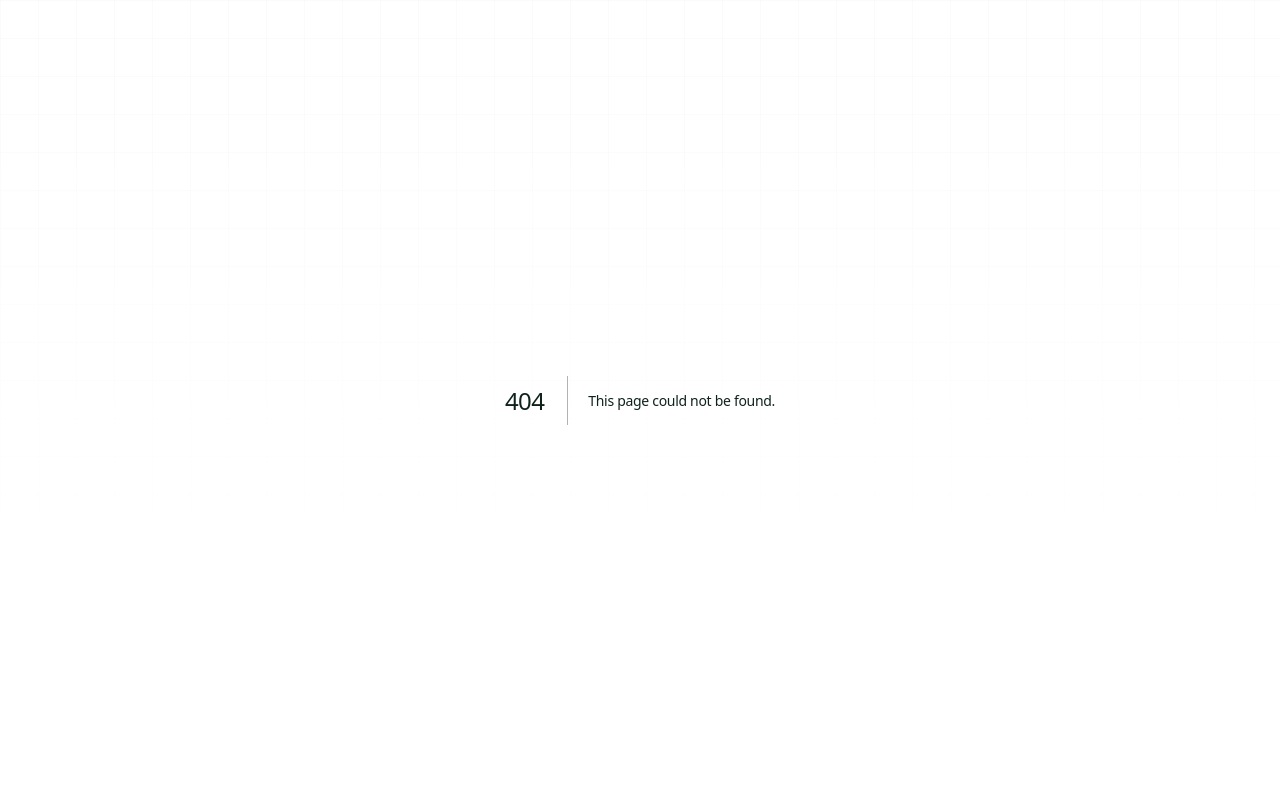
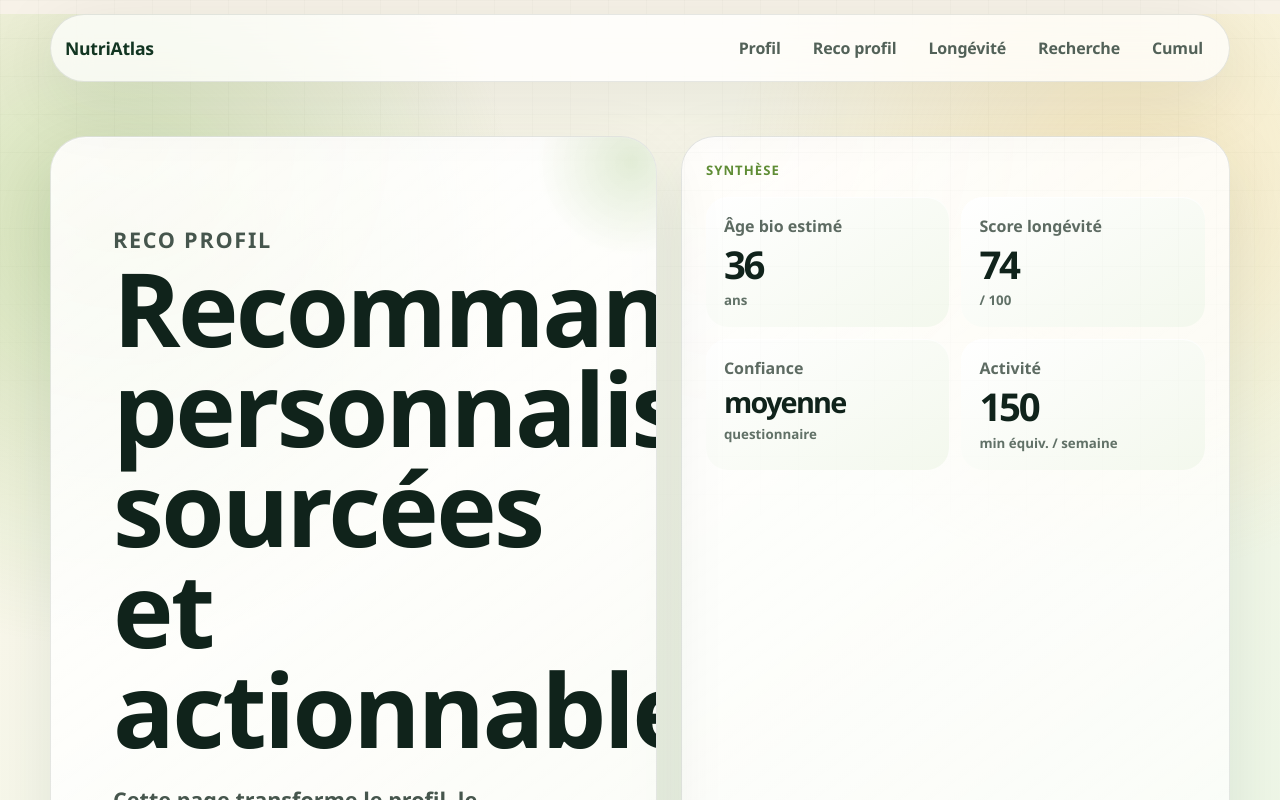
Before and after one commit to pharmaexport/NutriAtlas, a Next.js app: page /reco in a window 1280 px wide. Before the commit this address had no page. Shown: the top 800 px of the page. Built offline with nearby package versions, Linux system fonts and the light colour scheme.

Commit message:
Add personalized recommendations tab

```diff
--- /dev/null
+++ b/app/reco/page.tsx
@@ -0,0 +1,157 @@
+"use client";
+
+import { useEffect, useMemo, useState } from "react";
+import { defaultProfile, loadStoredProfile, summarizeProfile, type UserProfile } from "../../lib/nutrition-profile";
+import { calculateLongevityAge, defaultLongevityQuestionnaire, loadLongevityQuestionnaire, type LongevityQuestionnaire } from "../../lib/longevity";
+
+function activityEquivalent(q: LongevityQuestionnaire) {
+  return (q.moderateMinutes || 0) + (q.vigorousMinutes || 0) * 2;
+}
+
+function buildRecommendations(profile: UserProfile, q: LongevityQuestionnaire) {
+  const summary = summarizeProfile(profile);
+  const equivalent = activityEquivalent(q);
+  const recommendations: Array<{ title: string; body: string; source: string }> = [];
+
+  if (equivalent < 150) {
+    recommendations.push({
+      title: "Augmenter le socle cardio",
+      body: "Vise progressivement 150 minutes d’activité modérée par semaine, ou 75 minutes intenses. Les minutes intenses comptent double dans ce suivi.",
+      source: "OMS / NHS"
+    });
+  } else {
+    recommendations.push({
+      title: "Cardio : socle atteint",
+      body: `Tu déclares environ ${equivalent} minutes équivalentes modérées par semaine. Le prochain levier est la régularité et la réduction du temps assis.`,
+      source: "OMS / NHS"
+    });
+  }
+
+  if ((q.strengthSessions || 0) < 2) {
+    recommendations.push({
+      title: "Ajouter du renforcement musculaire",
+      body: "Ajoute 2 séances de renforcement par semaine : jambes, dos, poussée, tirage et gainage. C’est important pour la masse musculaire, le métabolisme et le vieillissement fonctionnel.",
+      source: "ANSES / NHS"
+    });
+  }
+
+  if ((q.mobilitySessions || 0) < 2) {
+    recommendations.push({
+      title: "Mobilité et assouplissement",
+      body: "Ajoute 2 à 3 moments de mobilité, équilibre ou assouplissement par semaine : yoga, pilates, étirements actifs ou travail d’amplitude.",
+      source: "ANSES"
+    });
+  }
+
+  if ((q.sittingHours || 0) > 8) {
+    recommendations.push({
+      title: "Réduire la sédentarité",
+      body: "Au-dessus de 8 heures assis par jour, ajoute des pauses actives : 2 à 5 minutes de marche ou mobilité toutes les 60 à 90 minutes.",
+      source: "ANSES / OMS"
+    });
+  }
+
+  if ((q.fruitVegServingsPerDay || 0) < 5) {
+    recommendations.push({
+      title: "Fruits et légumes",
+      body: "Augmente progressivement vers 5 portions par jour, en priorité légumes, fruits entiers, légumineuses et aliments peu transformés.",
+      source: "OMS"
+    });
+  }
+
+  if ((q.legumesPerWeek || 0) < 3) {
+    recommendations.push({
+      title: "Légumineuses",
+      body: "Ajoute lentilles, pois chiches, haricots ou pois cassés 2 à 3 fois par semaine pour les fibres, les protéines végétales et la satiété.",
+      source: "OMS / PNNS"
+    });
+  }
+
+  if (q.ultraProcessed === "frequent" || q.ultraProcessed === "daily") {
+    recommendations.push({
+      title: "Réduire les ultra-transformés",
+      body: "Remplace une prise ultra-transformée par jour par une option simple : fruit + oléagineux, yaourt nature, légumineuses, œufs, poisson, céréales complètes ou légumes.",
+      source: "OMS"
+    });
+  }
+
+  recommendations.push({
+    title: "Repères nutritionnels actifs",
+    body: `Ton profil calcule environ ${summary.calories} kcal/j, avec des repères personnalisés pour protéines, glucides, lipides, sucres, fibres, sodium, potassium et magnésium.`,
+    source: "ANSES / profil NutriAtlas"
+  });
+
+  return recommendations;
+}
+
+export default function RecoPage() {
+  const [profile, setProfile] = useState<UserProfile>(defaultProfile);
+  const [questionnaire, setQuestionnaire] = useState<LongevityQuestionnaire>(defaultLongevityQuestionnaire);
+
+  useEffect(() => {
+    setProfile(loadStoredProfile());
+    setQuestionnaire(loadLongevityQuestionnaire());
+  }, []);
+
+  const recommendations = useMemo(() => buildRecommendations(profile, questionnaire), [profile, questionnaire]);
+  const longevity = useMemo(() => calculateLongevityAge(profile, questionnaire), [profile, questionnaire]);
+
+  return (
+    <main>
+      <nav className="nav">
+        <a className="brand" href="/">NutriAtlas</a>
+        <div className="navLinks">
+          <a href="/profil">Profil</a>
+          <a href="/reco">Reco profil</a>
+          <a href="/longevite">Longévité</a>
+          <a href="/search">Recherche</a>
+          <a href="/cumul">Cumul</a>
+        </div>
+      </nav>
+
+      <section className="profileHero pageSection">
+        <div className="profileIntro">
+          <p className="eyebrow">Reco profil</p>
+          <h1>Recommandations personnalisées, sourcées et actionnables.</h1>
+          <p>
+            Cette page transforme le profil, le questionnaire longévité et les repères nutritionnels en priorités concrètes inspirées des recommandations ANSES, OMS et NHS.
+          </p>
+          <div className="ctaRow">
+            <a className="primaryCta" href="/longevite">Remplir longévité</a>
+            <a className="secondaryCta" href="/profil">Modifier le profil</a>
+          </div>
+        </div>
+
+        <aside className="profilePanel">
+          <p className="eyebrow">Synthèse</p>
+          <div className="metricGrid">
+            <div><span>Âge bio estimé</span><strong>{longevity.biologicalAge}</strong><small>ans</small></div>
+            <div><span>Score longévité</span><strong>{longevity.score}</strong><small>/ 100</small></div>
+            <div><span>Confiance</span><strong className="metricText">{longevity.confidence}</strong><small>questionnaire</small></div>
+            <div><span>Activité</span><strong>{activityEquivalent(questionnaire)}</strong><small>min équiv. / semaine</small></div>
+          </div>
+        </aside>
+      </section>
+
+      <section className="pageSection profileFormPreview">
+        <div className="referencePreview">
+          <p className="eyebrow">Priorités</p>
+          <h2>À faire selon ton profil.</h2>
+          <div className="referenceList">
+            {recommendations.map((item) => (
+              <article key={item.title}>
+                <span>{item.title}</span>
+                <strong>{item.source}</strong>
+                <small>{item.body}</small>
+              </article>
+            ))}
+          </div>
+          <div className="sourceNote">
+            <strong>Sources officielles</strong>
+            <p><small>ANSES : activité cardiorespiratoire, renforcement musculaire, assouplissement et sédentarité. OMS : activité physique, alimentation saine, sucres, sel et graisses. NHS : repères pratiques d’activité modérée, intense, renforcement et réduction du temps assis.</small></p>
+          </div>
+        </div>
+      </section>
+    </main>
+  );
+}
```
